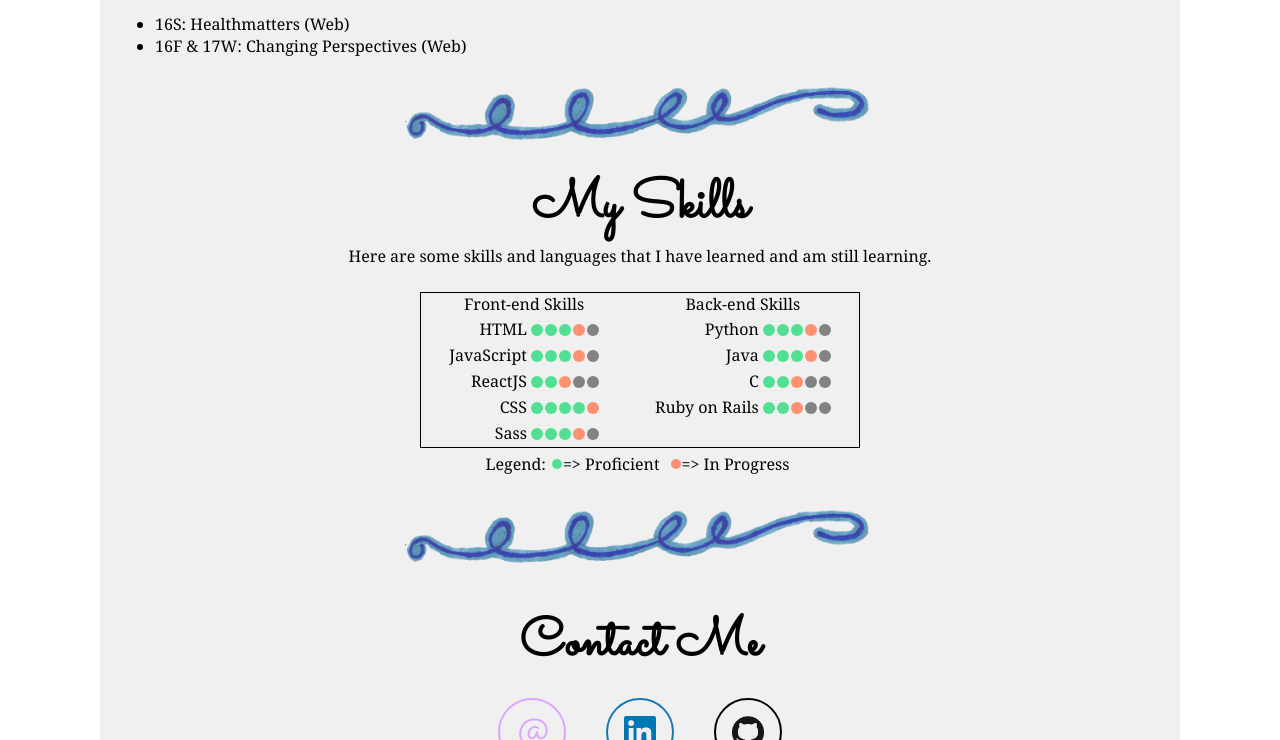
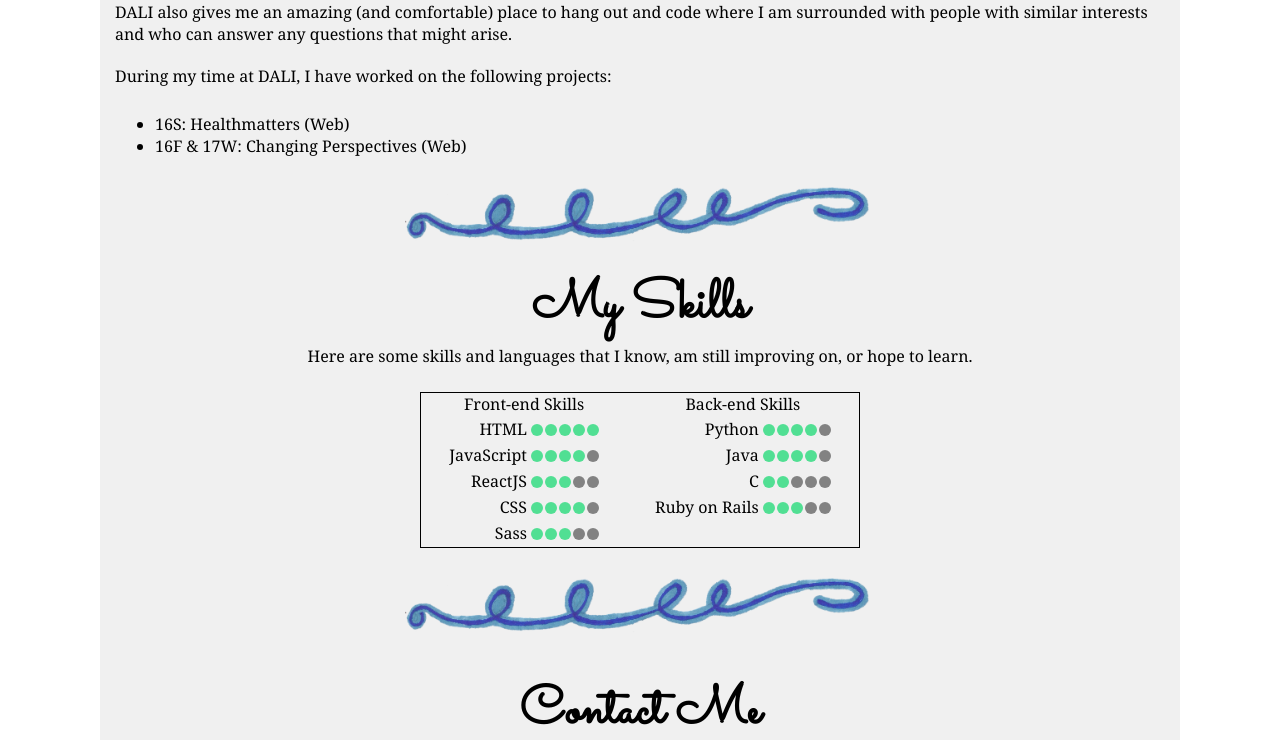
Before and after one commit to daniellemidulla/daniellemidulla.github.io, a website built with webpack: page index.html in a window 1280 px wide. Shown: the part 1127-1867 px from the top of the page. Built offline with nearby package versions, Linux system fonts and the light colour scheme.

Commit message:
making some tweaks

```diff
--- a/index.html
+++ b/index.html
@@ -23,7 +23,7 @@
         <div class="about-title flex">
           <h1>About Me </h1>
         </div>
-        <img class="ski-photo" alt="picture of me" src="/assets/ski-photo.jpg"/>
+        <img class="ski-photo" alt="picture of me" src="/assets/headshot.jpg"/>
         <div class="in-container">
           <div class="me-text">
             Hello, my name is Danielle Midulla.
@@ -59,7 +59,7 @@
           <h1>My Skills</h1>
         </div>
         <div class="skills-txt">
-          Here are some skills and languages that I have learned and am still learning.
+          Here are some skills and languages that I know, am still improving on, or hope to learn.
         </div>
         <div class="in-flex-container tables">
           <table class="skills-table in-flex-container">
@@ -69,22 +69,22 @@
               <td class="skill-bbl learned"></td>
               <td class="skill-bbl learned"></td>
               <td class="skill-bbl learned"></td>
-              <td class="skill-bbl in-progress"></td>
-              <td class="skill-bbl"></td>
+              <td class="skill-bbl learned"></td>
+              <td class="skill-bbl learned"></td>
             </tr>
             <tr>
               <td class="skill">JavaScript</td>
               <td class="skill-bbl learned"></td>
               <td class="skill-bbl learned"></td>
               <td class="skill-bbl learned"></td>
-              <td class="skill-bbl in-progress"></td>
+              <td class="skill-bbl learned"></td>
               <td class="skill-bbl"></td>
             </tr>
             <tr>
               <td class="skill">ReactJS</td>
               <td class="skill-bbl learned"></td>
               <td class="skill-bbl learned"></td>
-              <td class="skill-bbl in-progress"></td>
+              <td class="skill-bbl learned"></td>
               <td class="skill-bbl"></td>
               <td class="skill-bbl"></td>
             </tr>
@@ -94,14 +94,14 @@
               <td class="skill-bbl learned"></td>
               <td class="skill-bbl learned"></td>
               <td class="skill-bbl learned"></td>
-              <td class="skill-bbl in-progress"></td>
+              <td class="skill-bbl"></td>
             </tr>
             <tr>
               <td class="skill">Sass</td>
               <td class="skill-bbl learned"></td>
               <td class="skill-bbl learned"></td>
               <td class="skill-bbl learned"></td>
-              <td class="skill-bbl in-progress"></td>
+              <td class="skill-bbl"></td>
               <td class="skill-bbl"></td>
             </tr>
           </table>
@@ -112,7 +112,7 @@
               <td class="skill-bbl learned"></td>
               <td class="skill-bbl learned"></td>
               <td class="skill-bbl learned"></td>
-              <td class="skill-bbl in-progress"></td>
+              <td class="skill-bbl learned"></td>
               <td class="skill-bbl"></td>
             </tr>
             <tr>
@@ -120,14 +120,14 @@
               <td class="skill-bbl learned"></td>
               <td class="skill-bbl learned"></td>
               <td class="skill-bbl learned"></td>
-              <td class="skill-bbl in-progress"></td>
+              <td class="skill-bbl learned"></td>
               <td class="skill-bbl"></td>
             </tr>
             <tr>
               <td class="skill">C</td>
               <td class="skill-bbl learned"></td>
               <td class="skill-bbl learned"></td>
-              <td class="skill-bbl in-progress"></td>
+              <td class="skill-bbl"></td>
               <td class="skill-bbl"></td>
               <td class="skill-bbl"></td>
             </tr>
@@ -135,22 +135,11 @@
               <td class="skill">Ruby on Rails</td>
               <td class="skill-bbl learned"></td>
               <td class="skill-bbl learned"></td>
-              <td class="skill-bbl in-progress"></td>
+              <td class="skill-bbl learned"></td>
               <td class="skill-bbl"></td>
               <td class="skill-bbl"></td>
             </tr>
           </table>
-        </div>
-        <div class="key flex">
-          <div>Legend:</div>
-          <div class="key-bbl flex">
-            <div class="skill-bbl learned"></div>
-            <div>=> Proficient</div>
-          </div>
-          <div class="key-bbl flex">
-            <div class="skill-bbl in-progress"></div>
-            <div>=> In Progress</div>
-          </div>
         </div>
       </div>
       <div class="divider"></div>
--- a/src/style.scss
+++ b/src/style.scss
@@ -7,7 +7,7 @@ $nav-height: 60px;
 $linkedin-blue: #1778B5;
 $resume-color: rgb(130, 130, 130);
 $learned-color: #51DF93;
-$ip-color: #FF9171; //#FFD340;
+$red: #FF9171; //#FFD340;
 $not-yet-color: $resume-color; //#FF9171;
 $nav-color: rgba(255, 255, 255, .8);
 $purple: #DCA6FF;
@@ -170,7 +170,7 @@ h1 {
 
 // Top Picture
 .top-picture {
-  height: 400px;
+  height: 500px;
   background-image: url('/assets/fish-photo.jpg');
   background-size: cover;
   background-repeat: no-repeat;
@@ -241,20 +241,6 @@ h1 {
 
 .learned {
   background-color: $learned-color;
-}
-
-.in-progress {
-  background-color: $ip-color;
-}
-
-.key {
-  @include flex-justify-center;
-  @include flex-align-center;
-}
-
-.key-bbl {
-  margin: 5px;
-  @include flex-align-center;
 }
 
 .divider {
```
Also changed, not shown: 1 other file.
